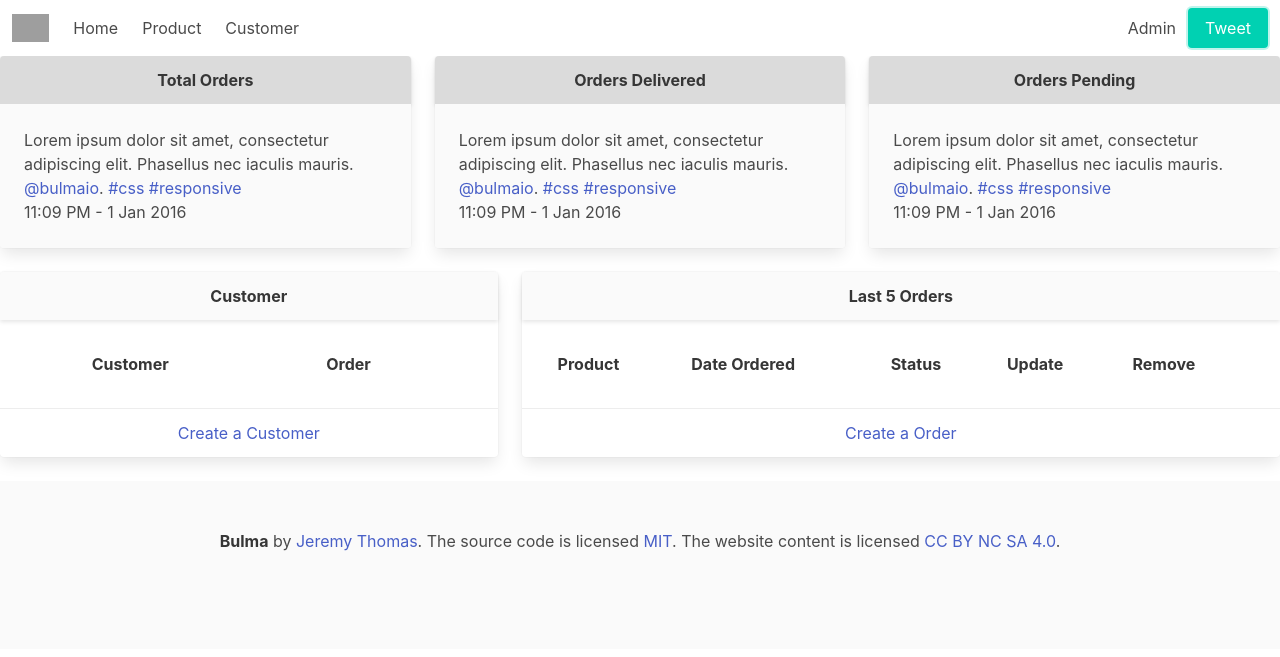
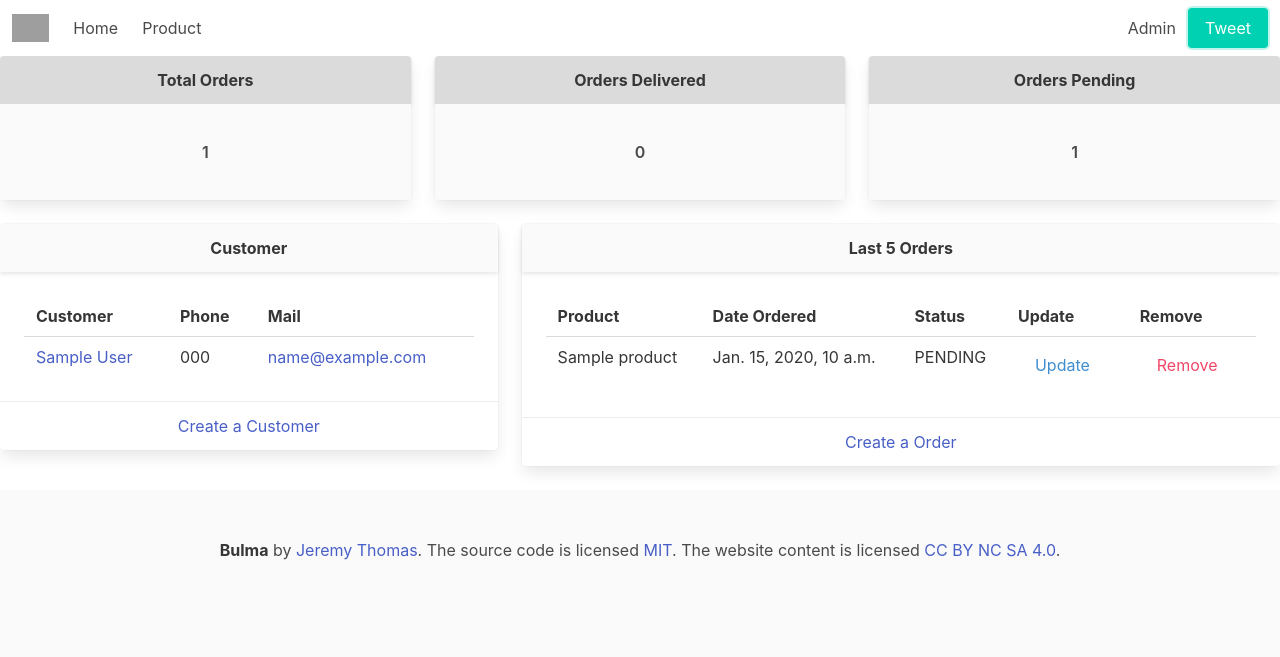
Before and after one commit to uysalserkan/Python-Topics, a Django app: page / in a window 1280 px wide. Shown: the top 657 px of the page. Run offline with Django 3.2, Linux system fonts and the light colour scheme; tables that the repository leaves empty hold one stand-in row (values such as "Sample post"); lists and menus that the app fills with data are empty; grey boxes are pictures that could not be loaded.

Commit message:
Customer sayfası oluşturuldu. Dinamik URL'ler oluşturuldu. Basit productlar oluşturuldu. Status bar güncellendi.

```diff
--- a/Django Apps/Customer_Manage/main/templates/src/dashboard.html
+++ b/Django Apps/Customer_Manage/main/templates/src/dashboard.html
@@ -1,25 +1,36 @@
 {% extends 'src/main.html' %}
 <!-- boşluk-->
-{% block content %}
-
-{% include 'src/includes/status.html' %}
+{% block content %} {% include 'src/includes/status.html' %}
 
 <div class="columns">
 	<div class="column">
 		<div class="card">
 			<header class="card-header has-background-white-bis">
-				<p class="card-header-title is-centered">
-					Customer
-				</p>
+				<p class="card-header-title is-centered">Customer</p>
 			</header>
 			<div class="card-content">
 				<div class="content">
 					<table class="table">
 						<tr>
-							<th></th>
 							<th>Customer</th>
-							<th>Order</th>
+							<th>Phone</th>
+							<th>Mail</th>
 						</tr>
+						{% for customer in customers %}
+						<tr>
+							<td>
+								<a href="{% url 'customer' customer.id %}">
+									<!--buradaki 'customer' urls de bulunan name='customer'-->
+									{{customer.name}}
+								</a>
+							</td>
+							<td>{{customer.phone}}</td>
+							<td>
+								<a href="mailto:{% url 'customer' customer.email %}"
+									target="_blank">{{customer.email}}</a>
+							</td>
+						</tr>
+						{% endfor %}
 					</table>
 				</div>
 			</div>
@@ -31,11 +42,8 @@
 
 	<div class="column is-three-fifths">
 		<div class="card">
-			<header class="card-header has-background-white-bis	">
-				<p class="card-header-title is-centered">
-					Last 5 Orders
-				</p>
-
+			<header class="card-header has-background-white-bis">
+				<p class="card-header-title is-centered">Last 5 Orders</p>
 			</header>
 			<div class="card-content">
 				<div class="content">
@@ -47,6 +55,23 @@
 							<th>Update</th>
 							<th>Remove</th>
 						</tr>
+						{% for order in orders %}
+						<tr>
+							<td>{{order.product}}</td>
+							<td>{{order.date_created}}</td>
+							<td>{{order.status}}</td>
+							<td>
+								<button class="button is-info is-inverted">
+									Update
+								</button>
+							</td>
+							<td>
+								<button class="button is-danger is-inverted">
+									Remove
+								</button>
+							</td>
+						</tr>
+						{% endfor %}
 					</table>
 				</div>
 			</div>
@@ -55,6 +80,5 @@
 			</footer>
 		</div>
 	</div>
-
 </div>
 {% endblock content %}
--- a/Django Apps/Customer_Manage/main/templates/src/includes/navbar.html
+++ b/Django Apps/Customer_Manage/main/templates/src/includes/navbar.html
@@ -4,7 +4,10 @@
 		<a class="navbar-item" href="/">
 			<img src="{% static 'images/ibo.jpg' %}" />
 		</a>
-		<div class="navbar-burger" data-target="navbarExampleTransparentExample">
+		<div
+			class="navbar-burger"
+			data-target="navbarExampleTransparentExample"
+		>
 			<span></span>
 			<span></span>
 			<span></span>
@@ -13,19 +16,25 @@
 
 	<div id="navbarExampleTransparentExample" class="navbar-menu">
 		<div class="navbar-start">
-			<a class="navbar-item" href="/"> Home </a>
-			<a class="navbar-item" href="/product"> Product </a>
-			<a class="navbar-item" href="/customer"> Customer </a>
+			<a class="navbar-item" href="{% url 'home' %}"> Home </a>
+			<a class="navbar-item" href="{% url 'product' %}"> Product </a>
 		</div>
 
 		<div class="navbar-end">
 			<div class="navbar-item">
 				<div class="field is-grouped">
-					<a class="navbar-item" href="/admin" target="_blank"> Admin</a>
+					<a class="navbar-item" href="/admin" target="_blank">
+						Admin</a
+					>
 					<p class="control">
-						<a class="button is-primary is-focused" data-social-network="Twitter" data-social-action="tweet"
-							data-social-target="https://bulma.io" target="_blank"
-							href="https://twitter.com/intent/tweet?text=@uysalserkan08">
+						<a
+							class="button is-primary is-focused"
+							data-social-network="Twitter"
+							data-social-action="tweet"
+							data-social-target="https://bulma.io"
+							target="_blank"
+							href="https://twitter.com/intent/tweet?text=@uysalserkan08"
+						>
 							<span> Tweet </span>
 						</a>
 					</p>
--- a/Django Apps/Customer_Manage/main/templates/src/includes/status.html
+++ b/Django Apps/Customer_Manage/main/templates/src/includes/status.html
@@ -3,16 +3,11 @@
 	<div class="column is-one-third">
 		<div class="card">
 			<header class="card-header has-background-grey-lighter">
-                <p class="card-header-title is-centered">
-                    Total Orders
-                </p>
+				<p class="card-header-title is-centered">Total Orders</p>
 			</header>
 			<div class="card-content has-background-white-bis">
 				<div class="content">
-                    Lorem ipsum dolor sit amet, consectetur adipiscing elit. Phasellus nec iaculis mauris.
-                    <a href="#">@bulmaio</a>. <a href="#">#css</a> <a href="#">#responsive</a>
-                    <br>
-                    <time datetime="2016-1-1">11:09 PM - 1 Jan 2016</time>
+					<div class="column has-text-weight-semibold	has-text-centered">{{total_orders}}</div>
 				</div>
 			</div>
 		</div>
@@ -22,16 +17,11 @@
 	<div class="column is-one-third">
 		<div class="card">
 			<header class="card-header has-background-grey-lighter">
-                <p class="card-header-title is-centered">
-                    Orders Delivered
-                </p>
+				<p class="card-header-title is-centered">Orders Delivered</p>
 			</header>
 			<div class="card-content has-background-white-bis">
 				<div class="content">
-                    Lorem ipsum dolor sit amet, consectetur adipiscing elit. Phasellus nec iaculis mauris.
-                    <a href="#">@bulmaio</a>. <a href="#">#css</a> <a href="#">#responsive</a>
-                    <br>
-                    <time datetime="2016-1-1">11:09 PM - 1 Jan 2016</time>
+					<div class="column has-text-weight-semibold has-text-centered">{{delivered}}</div>
 				</div>
 			</div>
 		</div>
@@ -41,16 +31,11 @@
 	<div class="column is-one-third">
 		<div class="card">
 			<header class="card-header has-background-grey-lighter">
-                <p class="card-header-title is-centered">
-                    Orders Pending
-                </p>
+				<p class="card-header-title is-centered">Orders Pending</p>
 			</header>
 			<div class="card-content has-background-white-bis">
 				<div class="content">
-                    Lorem ipsum dolor sit amet, consectetur adipiscing elit. Phasellus nec iaculis mauris.
-                    <a href="#">@bulmaio</a>. <a href="#">#css</a> <a href="#">#responsive</a>
-                    <br>
-                    <time datetime="2016-1-1">11:09 PM - 1 Jan 2016</time>
+					<div class="column has-text-weight-semibold has-text-centered">{{pending}}</div>
 				</div>
 			</div>
 		</div>
--- a/Django Apps/Customer_Manage/main/urls.py
+++ b/Django Apps/Customer_Manage/main/urls.py
@@ -2,7 +2,9 @@ from django.urls import path
 from . import views
 
 urlpatterns = [
-    path("", views.homepage),
-    path("customer/", views.customer),
-    path("product/", views.product),
+    path("", views.homepage, name="home"),
+
+    # Dinamik url yaptık. cust_id views den geliyor.
+    path("customer/<str:cust_id>", views.customer, name="customer"),
+    path("product/", views.product, name="product"),
 ]
--- a/Django Apps/Customer_Manage/main/views.py
+++ b/Django Apps/Customer_Manage/main/views.py
@@ -1,23 +1,54 @@
+from main.models import Product
+from main.models import Order
+from main.models import Customer
 from django.shortcuts import render
-from django.http import HttpResponse
+# from django.http import HttpResponse
 
 # Create your views here.
 
 
 def homepage(request):
+    orders = Order.objects.all()
+    customers = Customer.objects.all()
+
+    total_customers = customers.count()
+    total_orders = orders.count()
+    delivered = orders.filter(status='DELIVERED').count()
+    pending = orders.filter(status='PENDING').count()
+
     return render(
         request=request,
-        template_name="src/dashboard.html"
+        template_name="src/dashboard.html",
+        context={
+            "orders": orders,
+            "customers": customers,
+            "total_customers": total_customers,
+            "total_orders": total_orders,
+            "delivered": delivered,
+            "pending": pending,
+        },
     )
 
 
-def customer(request):
+def customer(request, cust_id):
+    customer = Customer.objects.get(id=cust_id)
+    orders = customer.order_set.all()
+    orders_count = orders.count()
     return render(
-        request, "src/customer.html"
+        request=request,
+        template_name="src/customer.html",
+        context={
+            "customer": customer,
+            "orders": orders,
+            "orders_count":orders_count,
+        },
     )
 
 
 def product(request):
+    products = Product.objects.all()
     return render(
-        request, "src/product.html"
+        request=request,
+        template_name="src/product.html",
+        context={"products": products}
     )
```
Also changed, not shown: Django Apps/Customer_Manage/main/templates/src/customer.html (+19 -6 lines), Django Apps/Customer_Manage/main/templates/src/product.html (+8 -4 lines). Lines whose indentation alone changed are shown as unchanged.
